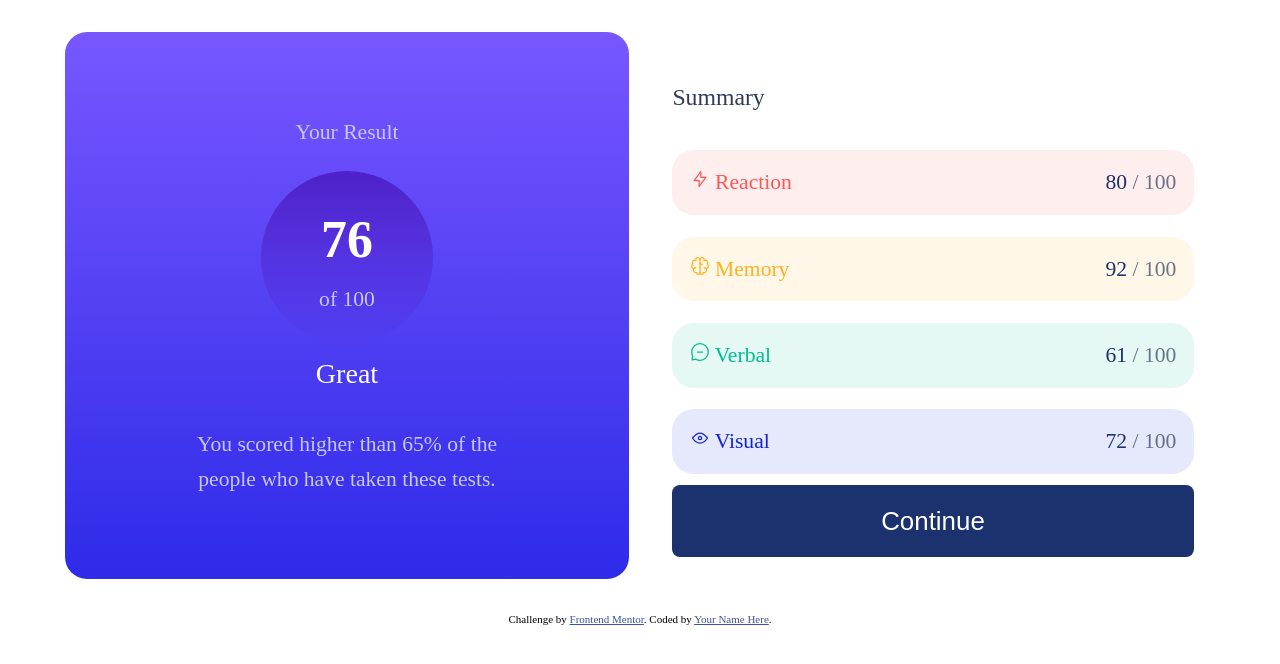
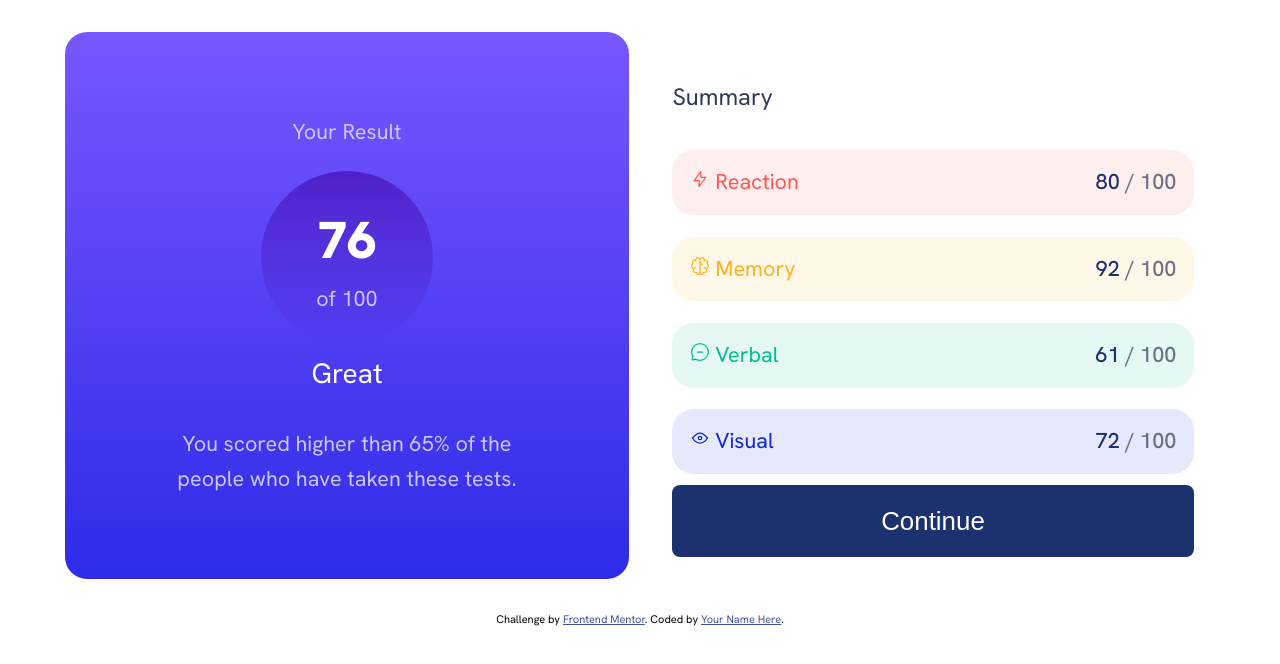
Before and after one commit to musagenius345/fem-result-summary, a website: page index.html in a window 1280 px wide. Drawn offline with Linux system fonts and the light colour scheme.

Commit message:
compiled sass to include google fonts

```diff
--- a/style.css
+++ b/style.css
@@ -71,6 +71,8 @@ html {
 
 body {
   margin: 0;
+  font-family: "Hanken Grotesk", sans-serif;
+  font-weight: 400;
 }
 
 .score-container {
```
Also changed, not shown: 1 other file.
